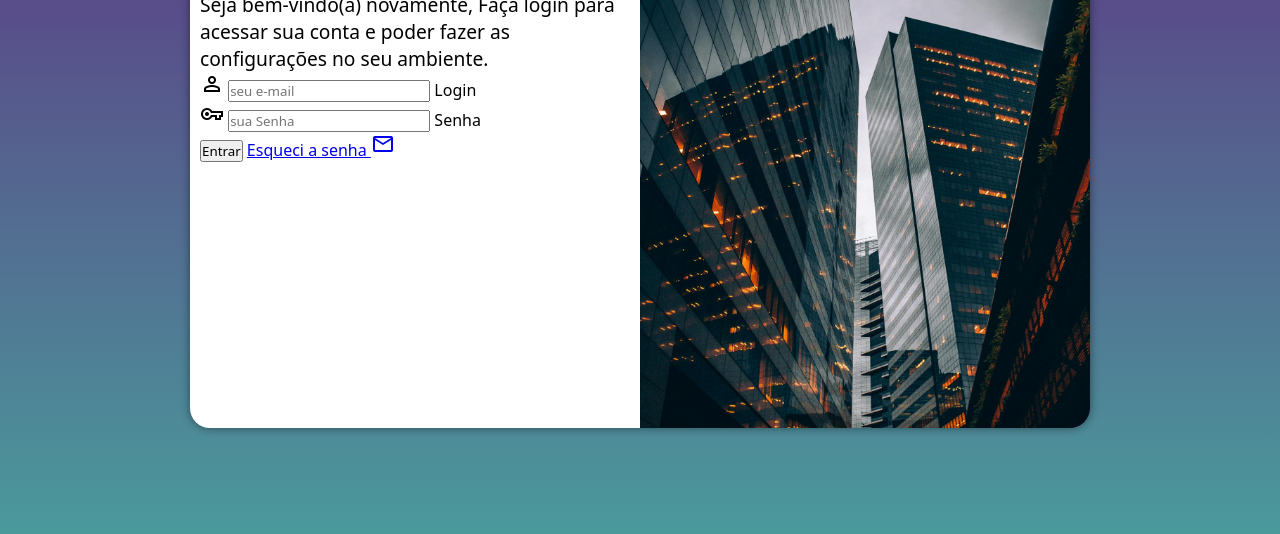
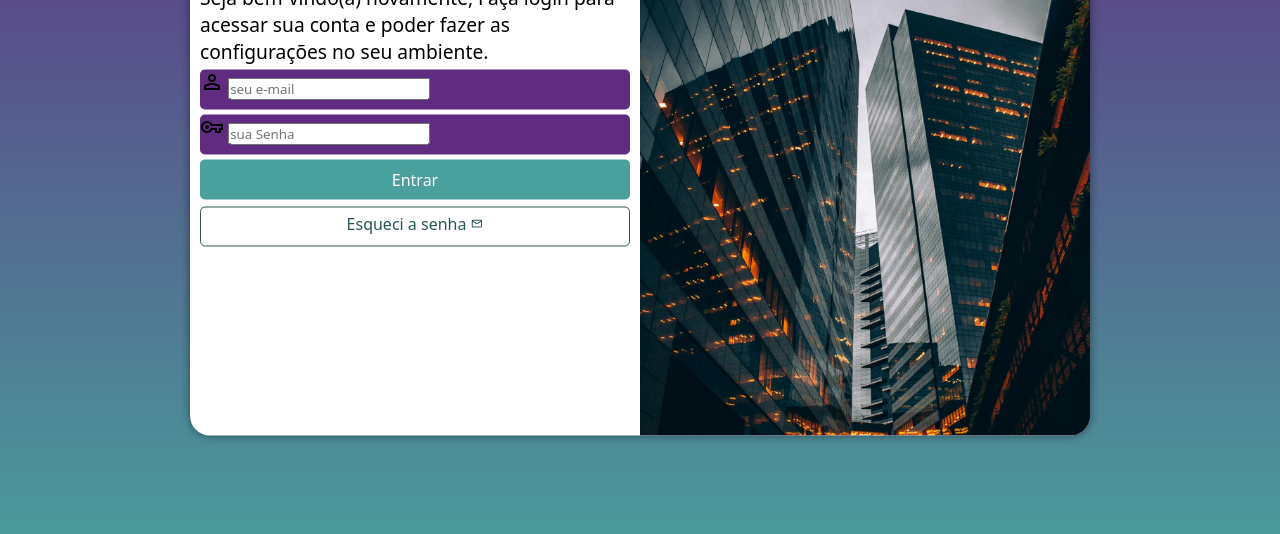
Before and after one commit to elias-barreto/projeto-login, a plain HTML site: page index.html in a window 1280 px wide. Shown: the part 222-756 px from the top of the page. Drawn offline with nearby package versions, Linux system fonts and the light colour scheme.

Commit message:
atualizei o css

```diff
--- a/estilos/style.css
+++ b/estilos/style.css
@@ -33,7 +33,7 @@ section#login {
     transform: translate(-50%, -50%);
     background-color: white;
     width: 255px;
-    height: 500px;
+    height: 515px;
     border-radius: 20px;
     overflow: hidden;
     box-shadow: 0px 0px 10px rgba(0, 0, 0, 0.466);
@@ -63,3 +63,55 @@ div#formulario > h1 {
 div#formulario > p {
     font-size: 0.8em;
 }
+
+form > div.campo {
+    background-color: #5f2c82;
+    display: block;
+    width: 100%;
+    height: 40px;
+    border-radius: 5px;
+    margin: 5px 0px;
+}
+
+div.campo > label {
+    display: none;
+}
+
+form > input[type=submit] {
+    display: block;
+    font-size: 1em;
+    width: 100%;
+    height: 40px;
+    background-color: #49a09d;
+    color: white;
+    border: none;
+    border-radius: 5px;
+    cursor: pointer;
+}
+
+form > input[type=submit]:hover {
+    background-color: #285755;
+}
+
+form > a.botao {
+    display: block;
+    text-align: center;
+    font-size: 1em;
+    width: 100%;
+    height: 40px;
+    padding-top: 5px;
+    margin-top: 7px;
+    background-color: #ffffff;
+    color: #285755;
+    border: 1px solid #285755;
+    border-radius: 5px;
+    text-decoration: none;
+}
+
+form > a.botao:hover {
+    background-color: #64dfdb;
+}
+
+form > a.botao > span {
+    font-size: 0.8em;
+}
--- a/index.html
+++ b/index.html
@@ -32,7 +32,7 @@
                     </div>
 
                     <input type="submit" value="Entrar">
-                    <a href="esqueci.html">
+                    <a href="esqueci.html" class="botao">
                         Esqueci a senha <span class="material-symbols-outlined">mail</span>
                     </a>
                 </form>
```
